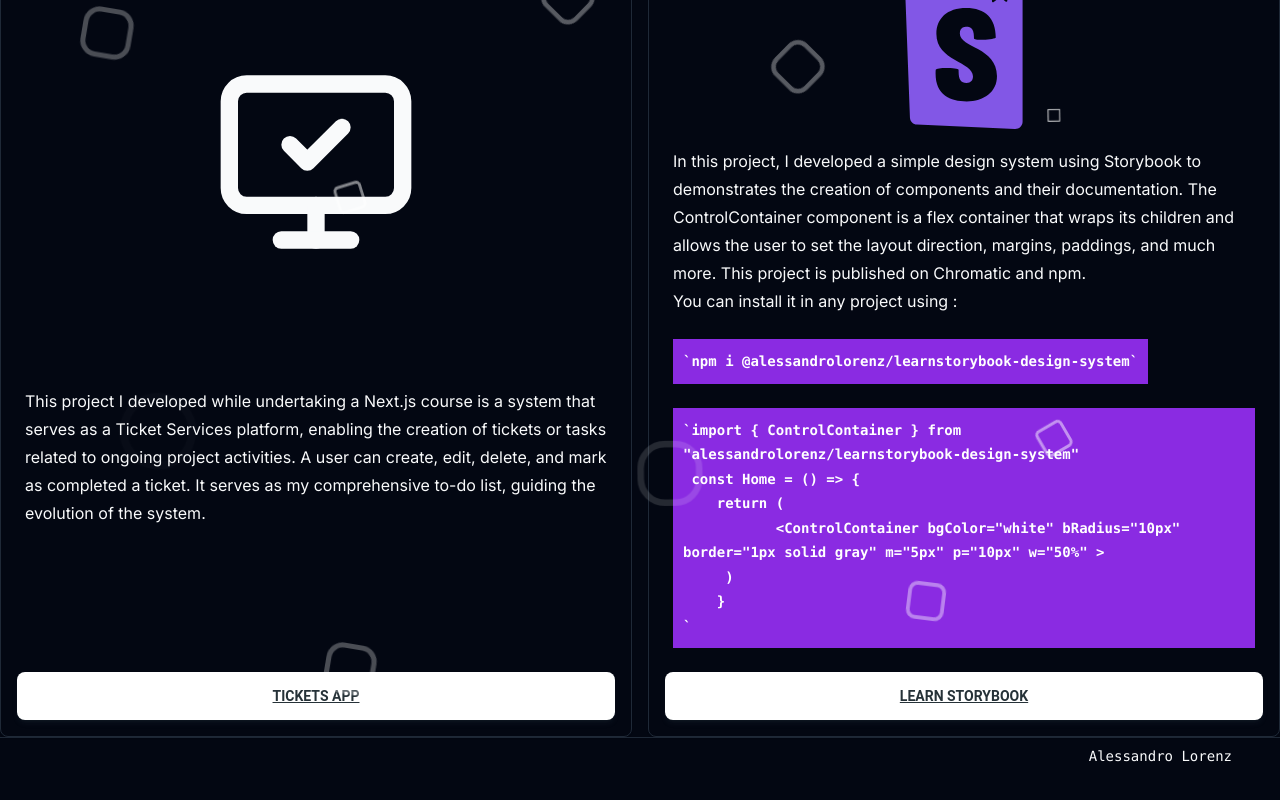
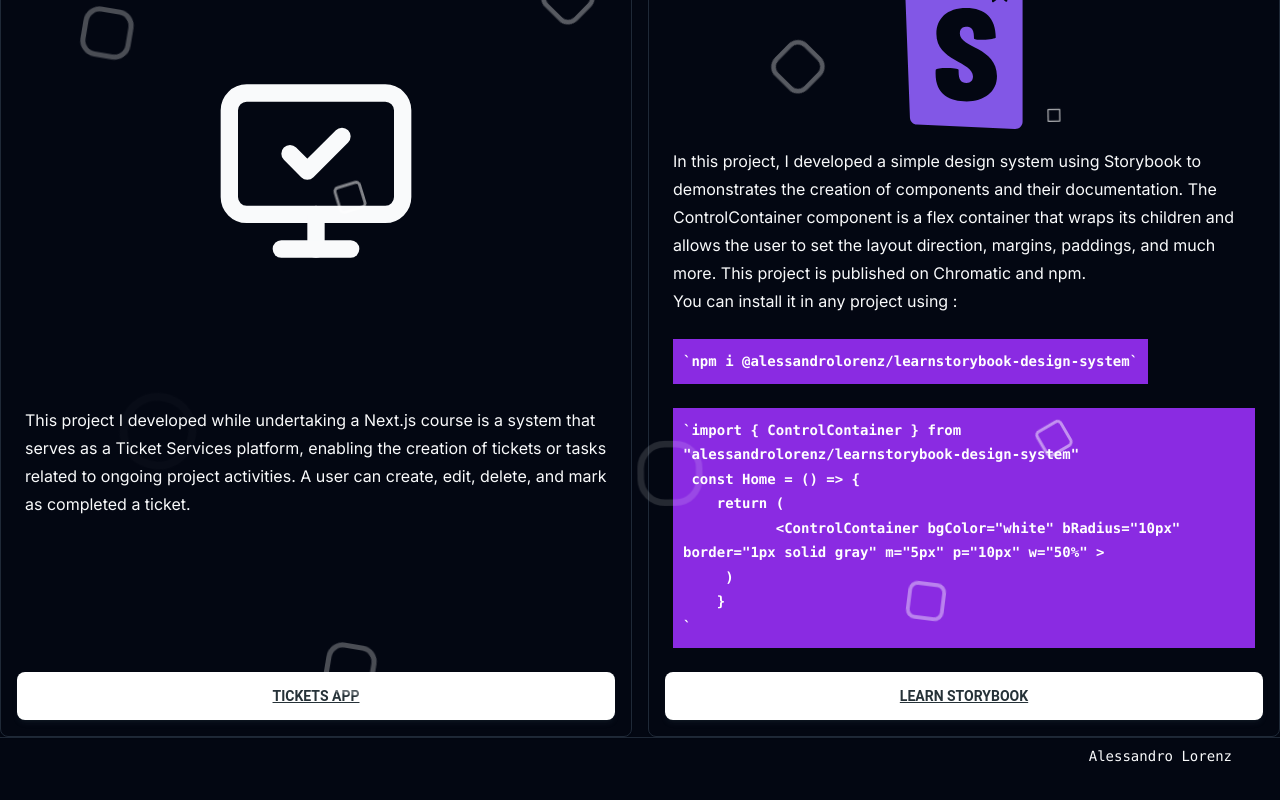
Before and after one commit to alessandrolorenz/next-service-tickets, a Next.js app: page / in a window 1280 px wide. Shown: the part 1276-2076 px from the top of the page. Built offline with nearby package versions, Linux system fonts and the light colour scheme; no server answers.

Commit message:
feat(adjustments): remove text

```diff
--- a/app/page.tsx
+++ b/app/page.tsx
@@ -98,9 +98,7 @@
                                         tickets or tasks related to ongoing
                                         project activities. A user can create,
                                         edit, delete, and mark as completed a
-                                        ticket. It serves as my comprehensive
-                                        to-do list, guiding the evolution of the
-                                        system.
+                                        ticket.
                                     </CardFooter>
 
                                     <Link
```
